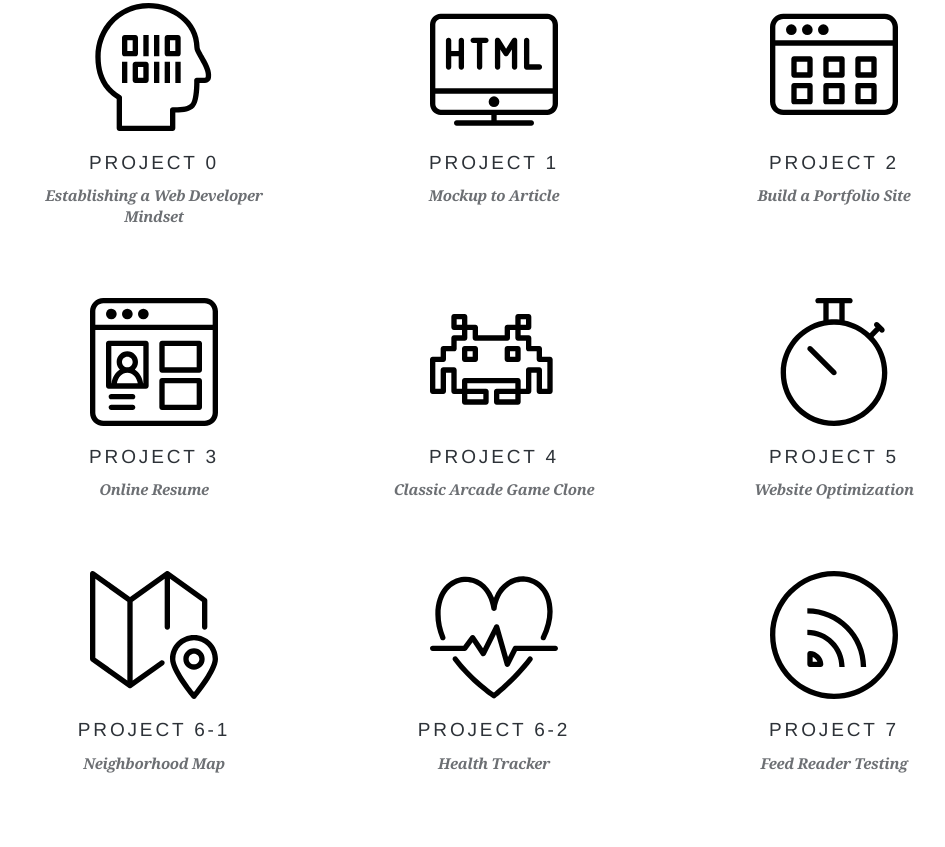
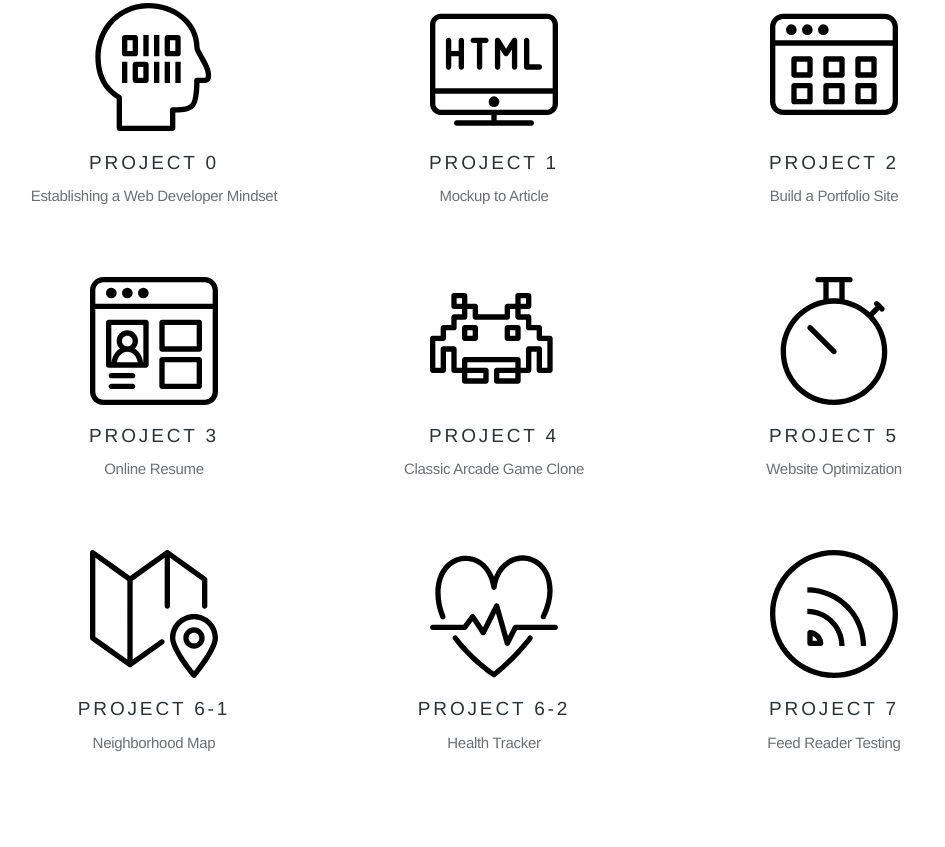
Before and after one commit to ianclaudius/ianclaudius.github.io, a plain HTML site: page index.html in a window 1280 px wide. Shown: the part 1275-2122 px from the top of the page, without its empty margins (146-1091 px from the left). Drawn offline with nearby package versions, Linux system fonts and the light colour scheme.

Commit message:
More font tweaks

```diff
--- a/index.html
+++ b/index.html
@@ -40,7 +40,7 @@
 
     <div class="block text-center">
       <h3 class="block-title text-uppercase">Featured Work</h1>
-      <h4 class="text-muted">Right now it’s a little sparse, but I’ve only just started my Nanodegree!)</h4>
+      <h4 class="text-muted">(Right now it’s a little sparse, but I’ve only just started my Nanodegree!)</h4>
     </div>
 
     <div class="block block-secondary block-bordered app-block-portfolio-grid">
@@ -50,17 +50,17 @@
           <div class="col-sm-4 p-x-md m-b-lg">
             <img class="m-b" src="img/project-0.svg" alt="Project 0 Preview">
             <h4 class="text-uppercase">Project 0</h4>
-            <p class="text-serif"><em>Establishing a Web Developer Mindset</em></p>
+            <p>Establishing a Web Developer Mindset</p>
           </div>
           <div class="col-sm-4 p-x-md m-b-lg">
             <img class="m-b" src="img/project-1.svg" alt="Project 1 Preview">
             <h4 class="text-uppercase">Project 1</h4>
-            <p class="text-serif"><em>Mockup to Article</em></p>
+            <p>Mockup to Article</p>
           </div>
           <div class="col-sm-4 p-x-md m-b-lg">
             <img class="m-b" src="img/project-2.svg" alt="Project 2 Preview">
             <h4 class="text-uppercase">Project 2</h4>
-            <p class="text-serif"><em>Build a Portfolio Site</em></p>
+            <p>Build a Portfolio Site</p>
           </div>
         </div>
 
@@ -68,17 +68,17 @@
           <div class="col-sm-4 p-x-md m-b-lg">
             <img class="m-b" src="img/project-3.svg" alt="Project 3 Preview">
             <h4 class="text-uppercase">Project 3</h4>
-            <p class="text-serif"><em>Online Resume</em></p>
+            <p>Online Resume</p>
           </div>
           <div class="col-sm-4 p-x-md m-b-lg">
             <img class="m-b" src="img/project-4.svg" alt="Project 4 Preview">
             <h4 class="text-uppercase">Project 4</h4>
-            <p class="text-serif"><em>Classic Arcade Game Clone</em></p>
+            <p>Classic Arcade Game Clone</p>
           </div>
           <div class="col-sm-4 p-x-md m-b-lg">
             <img class="m-b" src="img/project-5.svg" alt="Project 5 Preview">
             <h4 class="text-uppercase">Project 5</h4>
-            <p class="text-serif"><em>Website Optimization</em></p>
+            <p>Website Optimization</p>
           </div>
         </div>
 
@@ -86,17 +86,17 @@
           <div class="col-sm-4 p-x-md m-b-lg">
             <img class="m-b" src="img/project-6-1.svg" alt="Project 6-1 Preview">
             <h4 class="text-uppercase">Project 6-1</h4>
-            <p class="text-serif"><em>Neighborhood Map</em></p>
+            <p>Neighborhood Map</p>
           </div>
           <div class="col-sm-4 p-x-md m-b-lg">
             <img class="m-b" src="img/project-6-2.svg" alt="Project 6-2 Preview">
             <h4 class="text-uppercase">Project 6-2</h4>
-            <p class="text-serif"><em>Health Tracker</em></p>
+            <p>Health Tracker</p>
           </div>
           <div class="col-sm-4 p-x-md m-b-lg">
             <img class="m-b" src="img/project-7.svg" alt="Project 7 Preview">
             <h4 class="text-uppercase">Project 7</h4>
-            <p class="text-serif"><em>Feed Reader Testing</em></p>
+            <p>Feed Reader Testing</p>
           </div>
         </div>
       </div>
```
